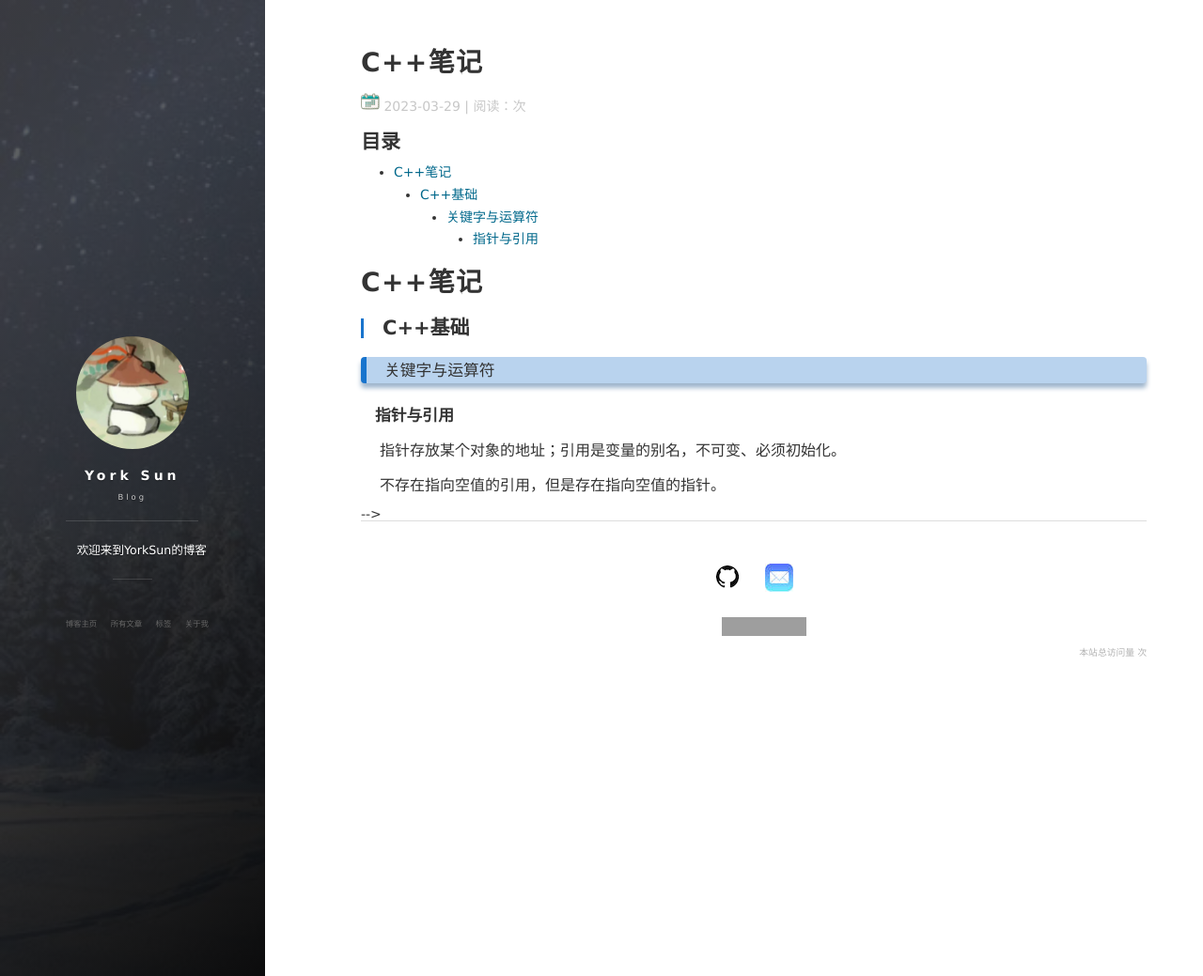
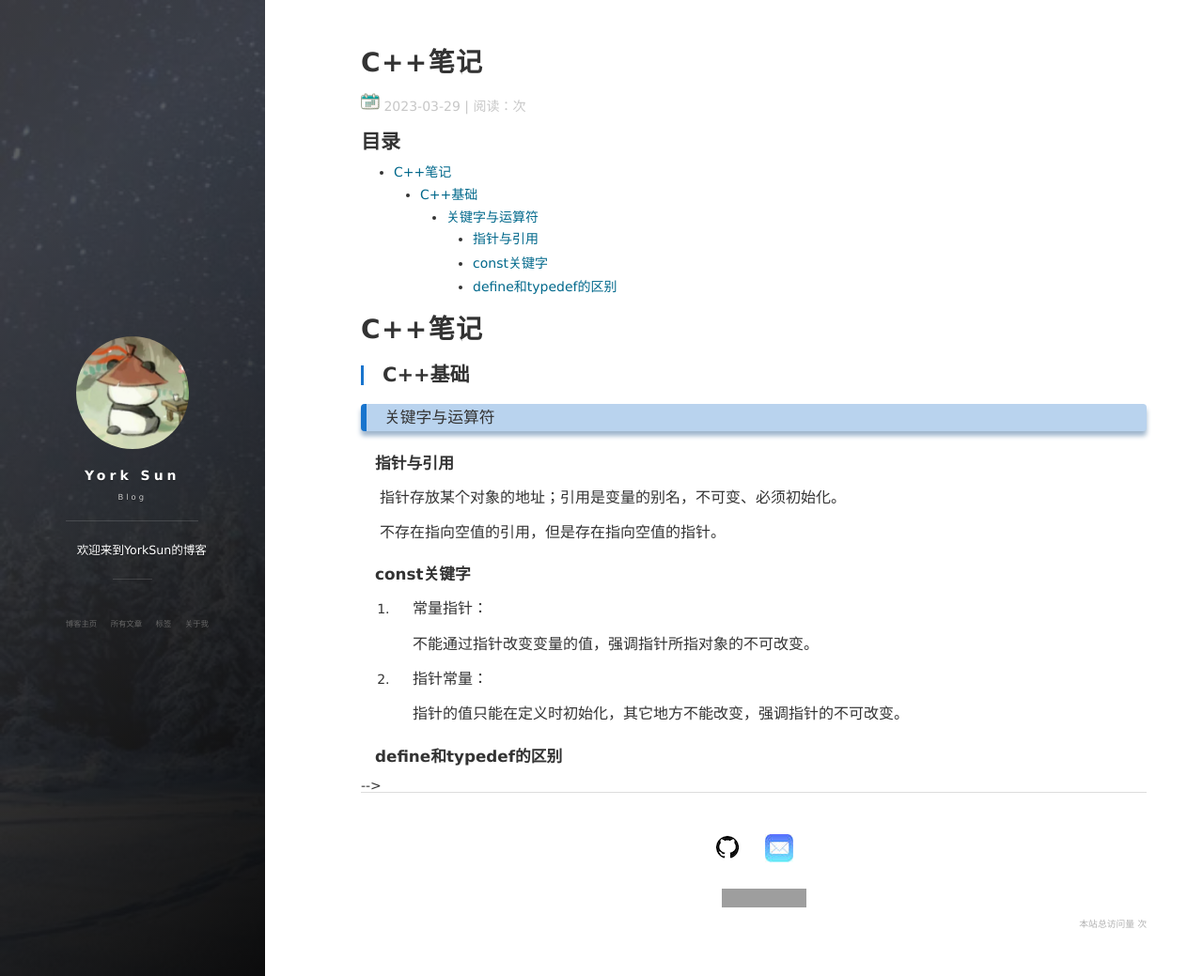
Before and after one commit to YorkSunSdu/YorkSunSdu.github.io, a Jekyll site: the page built from _posts/2023-03-29-C++笔记.md, in a window 1280 px wide and 1039 px high. Shown: the whole window at 94% size. Built offline with Jekyll 4.4.1, drawn with Linux system fonts in a browser that asks for light colours; nearby versions of some CDN libraries; comment, search, counter and statistics services are not loaded; grey boxes are pictures that could not be loaded.

```diff
--- a/_posts/2023-03-29-C++笔记.md
+++ b/_posts/2023-03-29-C++笔记.md
@@ -17,3 +17,15 @@
 指针存放某个对象的地址；引用是变量的别名，不可变、必须初始化。
 
 不存在指向空值的引用，但是存在指向空值的指针。
+
+#### const关键字
+
+1. 常量指针：
+
+   不能通过指针改变变量的值，强调指针所指对象的不可改变。
+
+2. 指针常量：
+
+   指针的值只能在定义时初始化，其它地方不能改变，强调指针的不可改变。
+
+#### define和typedef的区别
--- a/css/main.css
+++ b/css/main.css
@@ -198,7 +198,7 @@
   vertical-align: bottom;
   word-wrap: break-word; }
 
-/* pre {
+pre {
   margin-bottom: 1.3em;
   padding: 1em 2.5%;
   background: #e8f2fb;
@@ -208,7 +208,7 @@
   font-size: .9em;
   font-weight: normal;
   line-height: 1.3em;
-  overflow: scroll; } */
+  overflow: scroll; }
 pre code {
   padding: 0;
   background: none;
```
